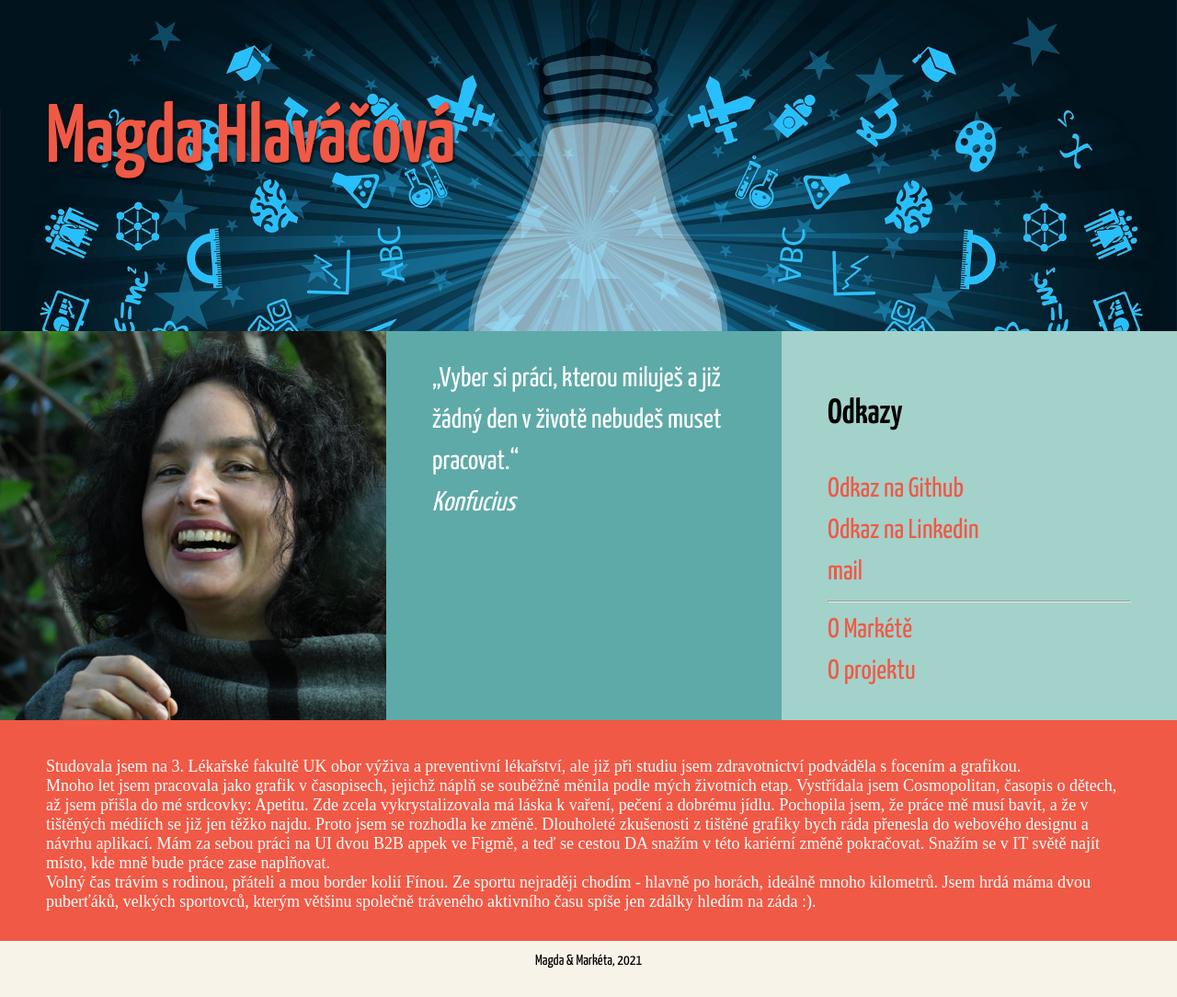
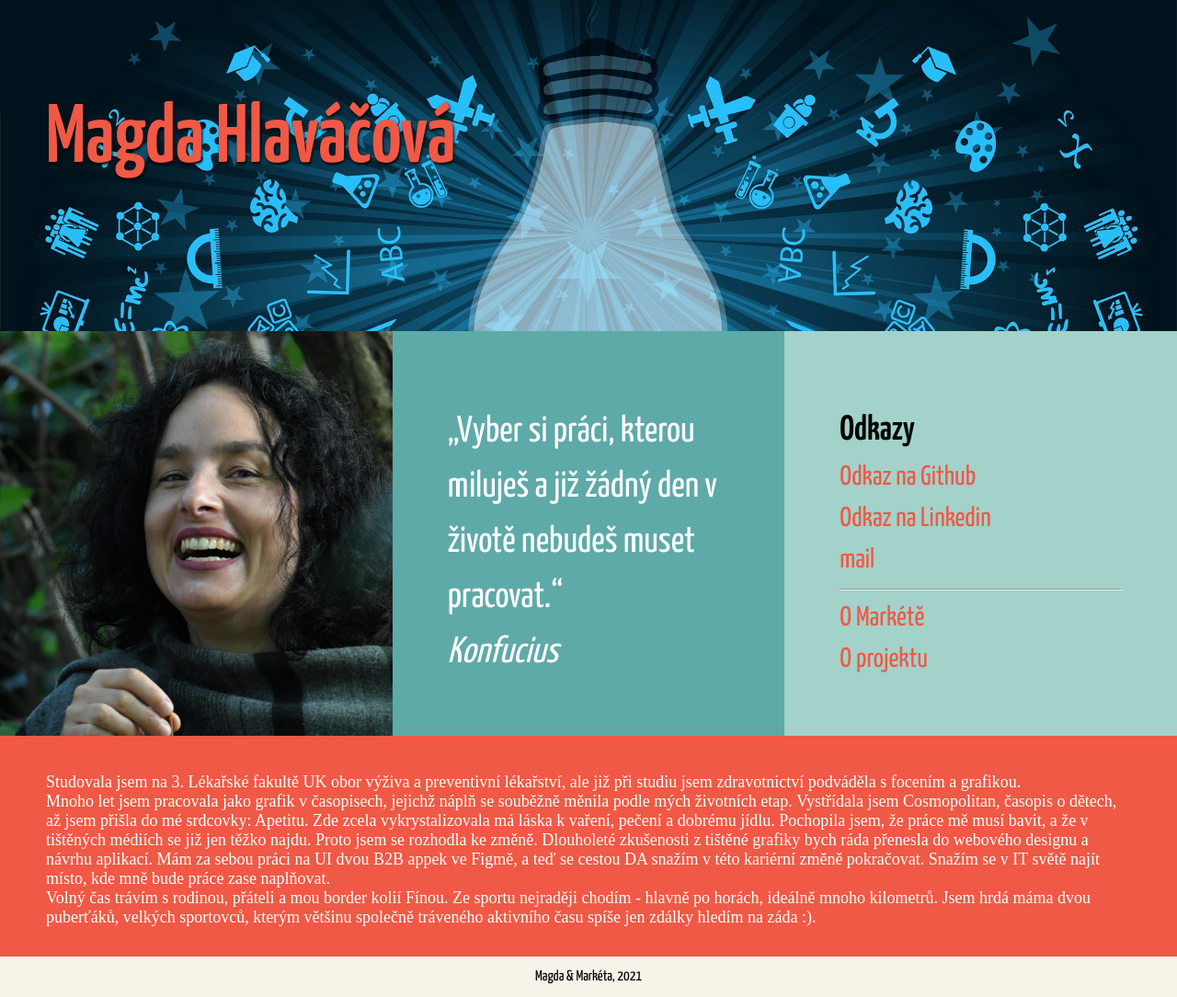
Before and after one commit to Marketakj/o-projektu, a plain HTML site: page magda.html in a window 1280 px wide. Shown: the whole page at 92% size. Drawn offline with Linux system fonts and the light colour scheme.

Commit message:
Magda upravy

```diff
--- a/style.css
+++ b/style.css
@@ -18,7 +18,7 @@ body {
   min-height: 40vh;
   padding: 20px 50px 20px 50px;
   background-image: url('IMG/background.jpg');
-  background-size: contain;
+  background-size: cover;
   background-repeat: no-repeat;
   color: white;
 }
@@ -70,6 +70,7 @@ h2 {
   font-family: 'Yanone Kaffeesatz', sans-serif;
   font-size: 38px;
   padding: 0;
+  margin: 0;
 }
 
 .titulek {
@@ -142,7 +143,7 @@ a {
 .okno3_magda {
   background-color: #a3d2ca;
   flex-basis: calc(100% / 3);
-  padding: 30px 50px 30px 50px;
+  padding: 80px 60px 60px 60px;
   line-height: 1.5;
 }
 
@@ -194,7 +195,7 @@ a {
   padding: 30px 50px 30px 50px;
 }
 
-.okno2_magda {
+.okno2_marketa {
   background-color: #5eaaa8;
   flex-basis: 34%;
   padding: 30px 50px 30px 50px;
@@ -203,7 +204,7 @@ a {
   font-size: 30px;
 }
 
-.okno3_magda {
+.okno3_marketa {
   background-color: #a3d2ca;
   flex-basis: 34%;
   padding: 30px 50px 30px 50px;
```
Also changed, not shown: marketa.html (+2 -2 lines).
